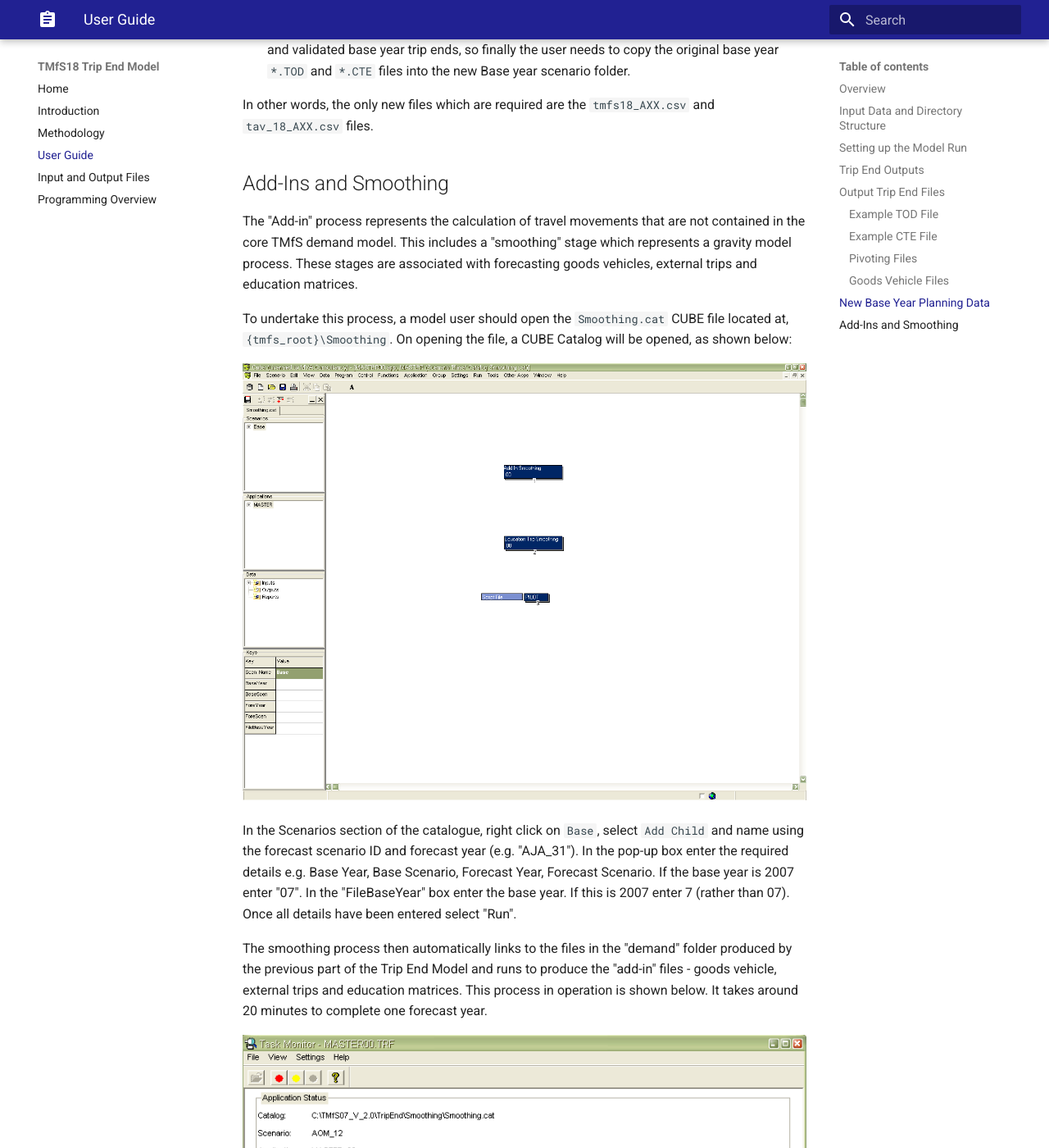
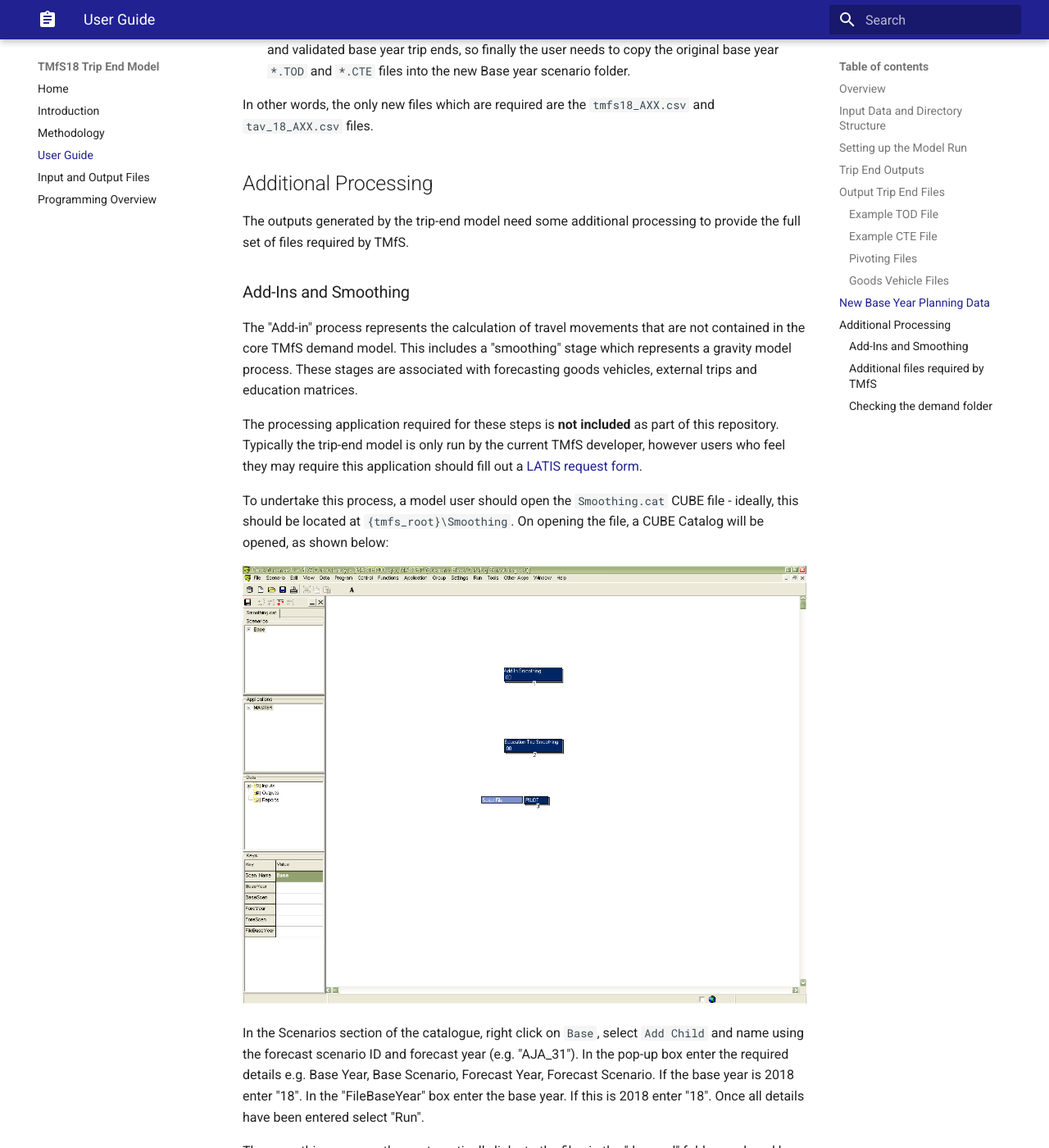
Before and after one commit to TransportScotland/tmfs18-trip-end-model, an MkDocs documentation site: the page built from docs/03_user_guide.md, in a window 1280 px wide and 1400 px high, scrolled down 6639 px. Shown: the whole window at 82% size. Built offline with MkDocs 1.6.1 and Material for MkDocs 9.7.7, drawn with Linux system fonts in a browser that asks for light colours; some of the changed text lies outside the part shown.

Commit message:
[DOCS] Expand section on post-model processes

```diff
--- a/docs/03_user_guide.md
+++ b/docs/03_user_guide.md
@@ -195,7 +195,12 @@
 In other words, the only new files which are required are the
 `tmfs18_AXX.csv` and `tav_18_AXX.csv` files.
 
-## Add-Ins and Smoothing
+## Additional Processing
+
+The outputs generated by the trip-end model need some additional processing to
+provide the full set of files required by TMfS.
+
+### Add-Ins and Smoothing
 
 The "Add-in" process represents the calculation of travel movements that
 are not contained in the core TMfS demand model. This includes a
@@ -203,9 +208,14 @@
 are associated with forecasting goods vehicles, external trips and
 education matrices.
 
+The processing application required for these steps is **not included** as part
+of this repository. Typically the trip-end model is only run by the current TMfS
+developer, however users who feel they may require this application should fill
+out a [LATIS request form](https://www.transport.gov.scot/our-approach/industry-guidance/land-use-and-transport-integrations-in-scotland-latis/#42982).
+
 To undertake this process, a model user should open the `Smoothing.cat`
-CUBE file located at, `{tmfs_root}\Smoothing`. On opening the file, a
-CUBE Catalog will be opened, as shown below:
+CUBE file - ideally, this should be located at `{tmfs_root}\Smoothing`.
+On opening the file, a CUBE Catalog will be opened, as shown below:
 
 ![](./media/smoothing_catalog.png)
 
@@ -213,9 +223,8 @@
 `Add Child` and name using the forecast scenario ID and forecast year
 (e.g. "AJA_31"). In the pop-up box enter the required details e.g. Base
 Year, Base Scenario, Forecast Year, Forecast Scenario. If the base year
-is 2007 enter "07". In the "FileBaseYear" box enter the base year. If
-this is 2007 enter 7 (rather than 07). Once all details have been
-entered select "Run".
+is 2018 enter "18". In the "FileBaseYear" box enter the base year. If
+this is 2018 enter "18". Once all details have been entered select "Run".
 
 The smoothing process then automatically links to the files in the
 "demand" folder produced by the previous part of the Trip End Model and
@@ -236,3 +245,22 @@
 These demand scenario files should be transferred manually into the
 relevant folder for undertaking demand model runs. This should be
 `{tmfs_root}\Runs\{tel_year}\Demand\{tel_scenario}`.
+
+### Additional files required by TMfS
+There are a series of additional files required by TMfS which are _not_ generated
+by the trip-end model. These files are assumed to not change from the base
+scenario, and as such the standard approach is to copy these files in from an
+existing ("known") scenario to the current scenario's directory. The filename
+patterns for these files are:
+
+- `*.gcm`
+- `*sov*.mat`
+- `*add_h*.mat`
+- `*.msp`
+- `parking_charge.mat`
+- `AM_*z_00.prp`
+
+### Checking the demand folder
+Following each of these steps, the demand folder should contain 76 files in total.
+If there are fewer files than this, there is likely something missing that may
+cause TMfS to crash.
```
